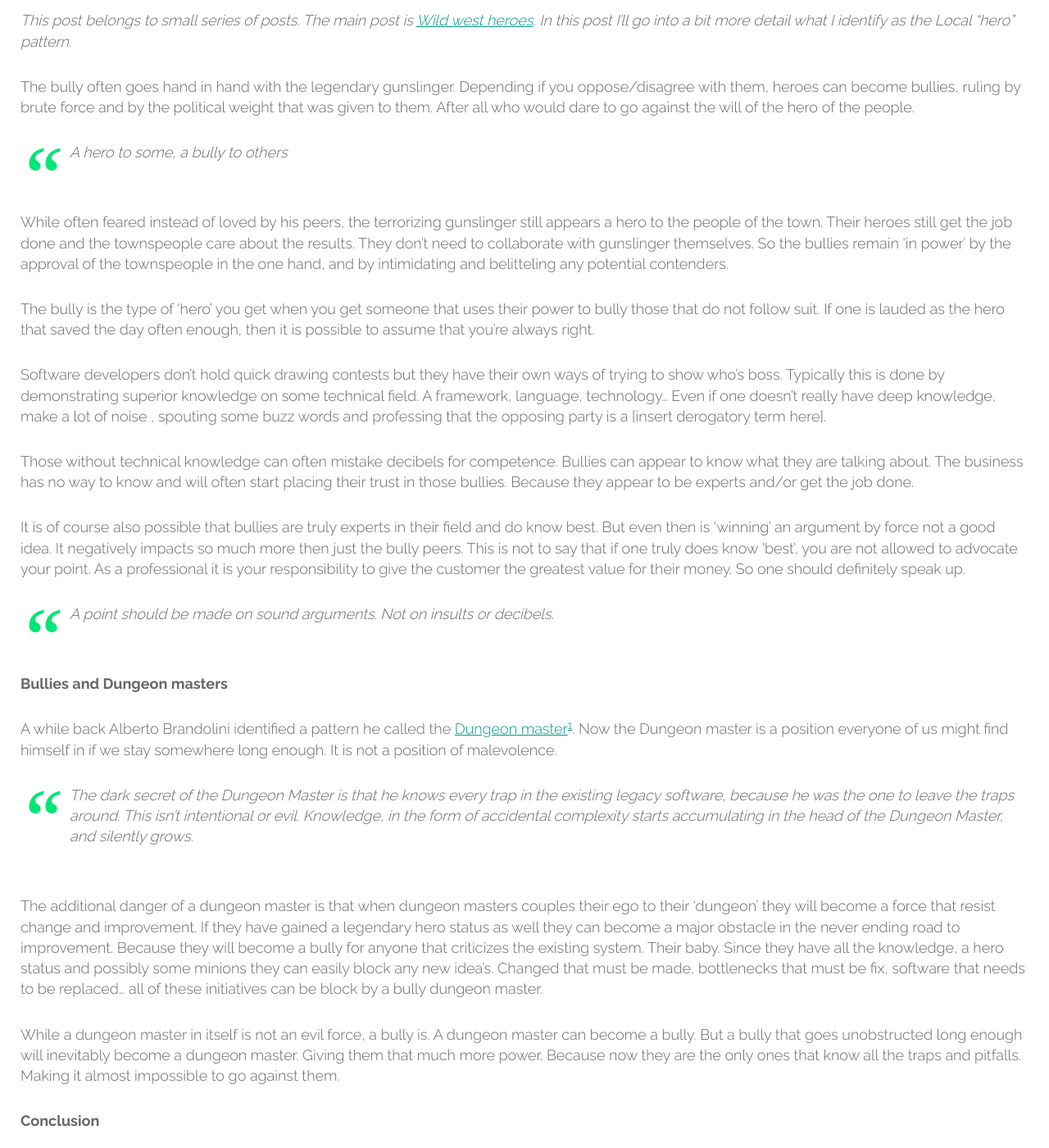
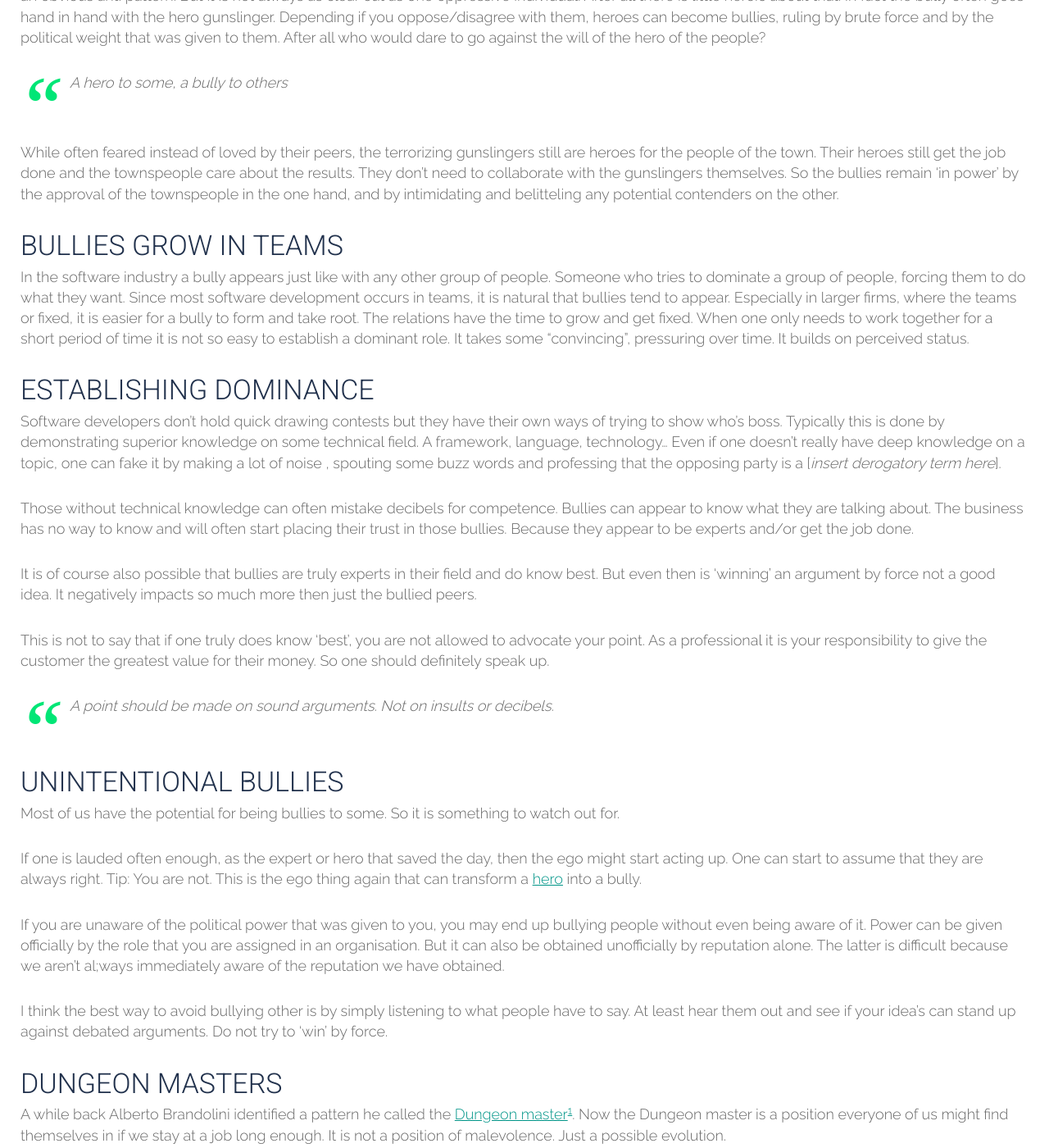
Before and after one commit to tripledio/tripledio.github.io, a Jekyll site: the page built from _posts/2018-05-14-Bully.md, in a window 1280 px wide and 1400 px high, scrolled down 815 px. Shown: the whole window at 82% size. Built offline with Jekyll 4.4.1, drawn with Linux system fonts in a browser that asks for light colours; some of the changed text lies outside the part shown.

Commit message:
clean up bully post

```diff
--- a/_posts/2018-05-14-Bully.md
+++ b/_posts/2018-05-14-Bully.md
@@ -8,43 +8,55 @@ excerpt: A post about the Bully hero pattern in software development.
 ---
 # The bully
 
-**Still in need of refactor by guido**
+*This post belongs to small series of posts. The main post is [Wild west heroes](/20/05/2018/Heroes/).
 
-__considered heroic by peers/customer , expert/guru, dungeon master , stiffle growth, unsafe environment__
-
-*This post belongs to small series of posts. The main post is [Wild west heroes](/20/05/2018/Heroes/). In this post I'll go into a bit more detail what I identify as the Local "hero" pattern.*
-
-The bully often goes hand in hand with the legendary gunslinger. Depending if you oppose/disagree with them, heroes can become bullies, ruling by brute force and by the political weight that was given to them. After all who would dare to go against the will of the hero of the people.
+The bully is the type of 'hero' you get when you get someone that uses their power to bully those that do not follow suit. Now the bully may seem like an obvious anti pattern. But it is not always as clear cut as one oppressive individual. After all there is little heroic about that. In fact the bully often goes hand in hand with the hero gunslinger. Depending if you oppose/disagree with them, heroes can become bullies, ruling by brute force and by the political weight that was given to them. After all who would dare to go against the will of the hero of the people?
 
 > A hero to some, a bully to others
 
-While often feared instead of loved by his peers, the terrorizing gunslinger still appears a hero to the people of the town. Their heroes still get the job done and the townspeople care about the results. They don't need to collaborate with gunslinger themselves. So the bullies remain 'in power' by the approval of the townspeople in the one hand, and by intimidating and belitteling any potential contenders.
+While often feared instead of loved by their peers, the terrorizing gunslingers still are heroes for the people of the town. Their heroes still get the job done and the townspeople care about the results. They don't need to collaborate with the gunslingers themselves. So the bullies remain 'in power' by the approval of the townspeople in the one hand, and by intimidating and belitteling any potential contenders on the other.
 
 
-The bully is the type of 'hero' you get when you get someone that uses their power to bully those that do not follow suit. If one is lauded as the hero that saved the day often enough, then it is possible to assume that you're always right.
+## Bullies grow in teams
 
-Software developers don't hold quick drawing contests but they have their own ways of trying to show who's boss. Typically this is done by demonstrating superior knowledge on some technical field. A framework, language, technology... Even if one doesn't really have deep knowledge, make a lot of noise , spouting some buzz words and professing that the opposing party is a \[insert derogatory term here\].
+In the software industry a bully appears just like with any other group of people. Someone who tries to dominate a group of people, forcing them to do what they want. Since most software development occurs in teams, it is natural that bullies tend to appear. Especially in larger firms, where the teams or fixed, it is easier for a  bully to form and take root. The relations have the time to grow and get fixed. When one only needs to work together for a short period of time it is not so easy to establish a dominant role. It takes some "convincing", pressuring over time. It builds on perceived status.
+
+## Establishing dominance
+
+Software developers don't hold quick drawing contests but they have their own ways of trying to show who's boss. Typically this is done by demonstrating superior knowledge on some technical field. A framework, language, technology... Even if one doesn't really have deep knowledge on a topic, one can fake it by making a lot of noise , spouting some buzz words and professing that the opposing party is a \[*insert derogatory term here*\].
 
 Those without technical knowledge can often mistake decibels for competence. Bullies can appear to know what they are talking about. The business has no way to know and will often start placing their trust in those bullies. Because they appear to be experts and/or get the job done.
 
-It is of course also possible that bullies are truly experts in their field and do know best. But even then is 'winning' an argument by force not a good idea. It negatively impacts so much more then just the bully peers. This is not to say that if one truly does know 'best', you are not allowed to advocate your point. As a professional it is your responsibility to give the customer the greatest value for their money. So one should definitely speak up.
+It is of course also possible that bullies are truly experts in their field and do know best. But even then is 'winning' an argument by force not a good idea. It negatively impacts so much more then just the bullied peers.
+
+This is not to say that if one truly does know 'best', you are not allowed to advocate your point. As a professional it is your responsibility to give the customer the greatest value for their money. So one should definitely speak up.
 
 >A point should be made on sound arguments. Not on insults or decibels.
 
-**Bullies and Dungeon masters**
+## Unintentional bullies
 
-A while back Alberto Brandolini identified a pattern he called the [Dungeon master](https://medium.com/@ziobrando/the-rise-and-fall-of-the-dungeon-master-c2d511eed12f)[^dungeon]. Now the Dungeon master is a position everyone of us might find himself in if we stay somewhere long enough. It is not a position of malevolence.
+Most of us have the potential for being bullies to some. So it is something to watch out for.
+
+If one is lauded often enough, as the expert or hero that saved the day, then the ego might start acting up. One can start to assume that they are always right. Tip: You are not. This is the ego thing again that can transform a [hero](/20/05/2018/LocalHero/)  into a bully.
+
+If you are unaware of the political power that was given to you, you may end up bullying people without even being aware of it. Power can be given officially by the role that you are assigned in an organisation. But it can also be obtained unofficially by reputation alone. The latter is difficult because we aren't al;ways immediately aware of the reputation we have obtained.
+
+I think the best way to avoid bullying other is by simply listening to what people have to say. At least hear them out and see if your idea's can stand up against debated arguments. Do not try to 'win' by force.
+
+## Dungeon masters
+
+A while back Alberto Brandolini identified a pattern he called the [Dungeon master](https://medium.com/@ziobrando/the-rise-and-fall-of-the-dungeon-master-c2d511eed12f)[^dungeon]. Now the Dungeon master is a position everyone of us might find themselves in if we stay at a job long enough. It is not a position of malevolence. Just a possible evolution.
 
 > The dark secret of the Dungeon Master is that he knows every trap in the existing legacy software, because he was the one to leave the traps around. This isn’t intentional or evil. Knowledge, in the form of accidental complexity starts accumulating in the head of the Dungeon Master, and silently grows.
 
-The additional danger of a dungeon master is that when dungeon masters couples their ego to their 'dungeon' they will become a force that resist change and improvement. If they have gained a legendary hero status as well they can become a major obstacle in the never ending road to improvement. Because they will become a bully for anyone that criticizes the existing system. Their baby. Since they have all the knowledge, a hero status and possibly some minions they can easily block any new idea's. Changed that must be made, bottlenecks that must be fix, software that needs to be replaced... all of these initiatives can be block by a bully dungeon master.
+The danger of a dungeon master is that when dungeon masters have coupled their ego's to their 'dungeon'. then they will become a force that resist change and improvement. Because when you criticize the dungeon, you criticize them. If this is combined with a dungeon master that has a [local hero](/20/05/2018/LocalHero/) status then the DM can become a major obstacle in the never ending road to improvement. Because they will become a bully to anyone that criticizes the existing system. Their dungeon, their baby. Since they have all the knowledge, a hero status and possibly some minions they can easily block any new idea's. Changes that must be made, bottlenecks that must be fix, software that needs to be replaced... all of these initiatives can be blocked by a **bully dungeon master**.
 
-While a dungeon master in itself is not an evil force, a bully is. A dungeon master can become a bully. But a bully that goes unobstructed long enough will inevitably become a dungeon master. Giving them that much more power. Because now they are the only ones that know all the traps and pitfalls. Making it almost impossible to go against them.
+While a dungeon master in itself is not an evil force, a bully is. A dungeon master can become a bully. A bully that goes unobstructed long enough will often evolve into a dungeon master by choice. Giving them that much more power. Because now they are the only ones that know all the traps and pitfalls. Making it almost impossible to go against them.
 
 
-**Conclusion**
+## Conclusion
 
-What appear to be heroes to you may very well be **bullies** to others. Beware that you aren't left with self-aggrandizing loudmouths while the competent constructive professionals that wanted the best for the company have left without you even noticing. Make sure you hear more then one side of the story.
+What appear to be heroes, the hallmark of competence to you may very well be **bullies** to others. Beware that you aren't left with self-aggrandizing loudmouths while the competent constructive professionals that wanted the best for the company have left without you even noticing. Make sure you hear more then one side of the story.
 
 
 **References**
```
